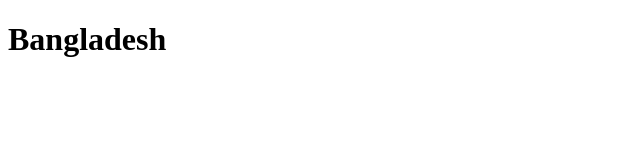
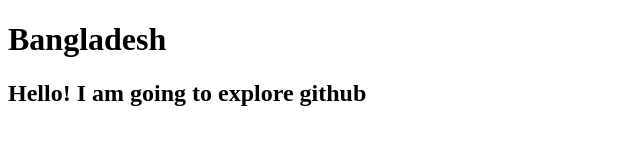
Before and after one commit to sufianfuad/test1, a plain HTML site: page index.html in a window 1280 px wide. Shown: the whole page, without its empty margins (0-640 px from the left). Drawn offline with Linux system fonts and the light colour scheme.

Commit message:
test to done

```diff
--- a/index.html
+++ b/index.html
@@ -8,5 +8,6 @@
 </head>
 <body>
     <h1>Bangladesh</h1>
+    <h2>Hello! I am going to explore github</h2>
 </body>
 </html>
```
